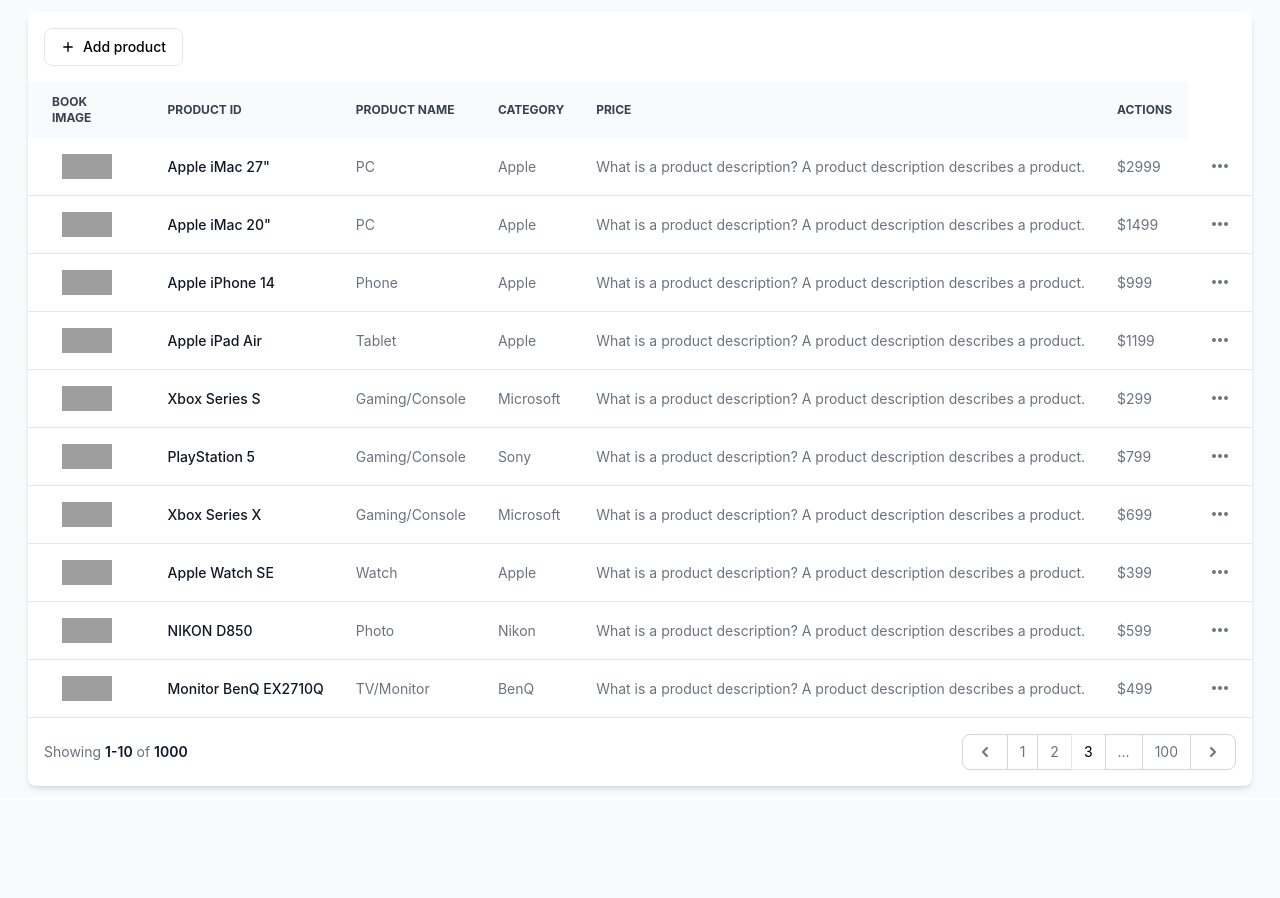
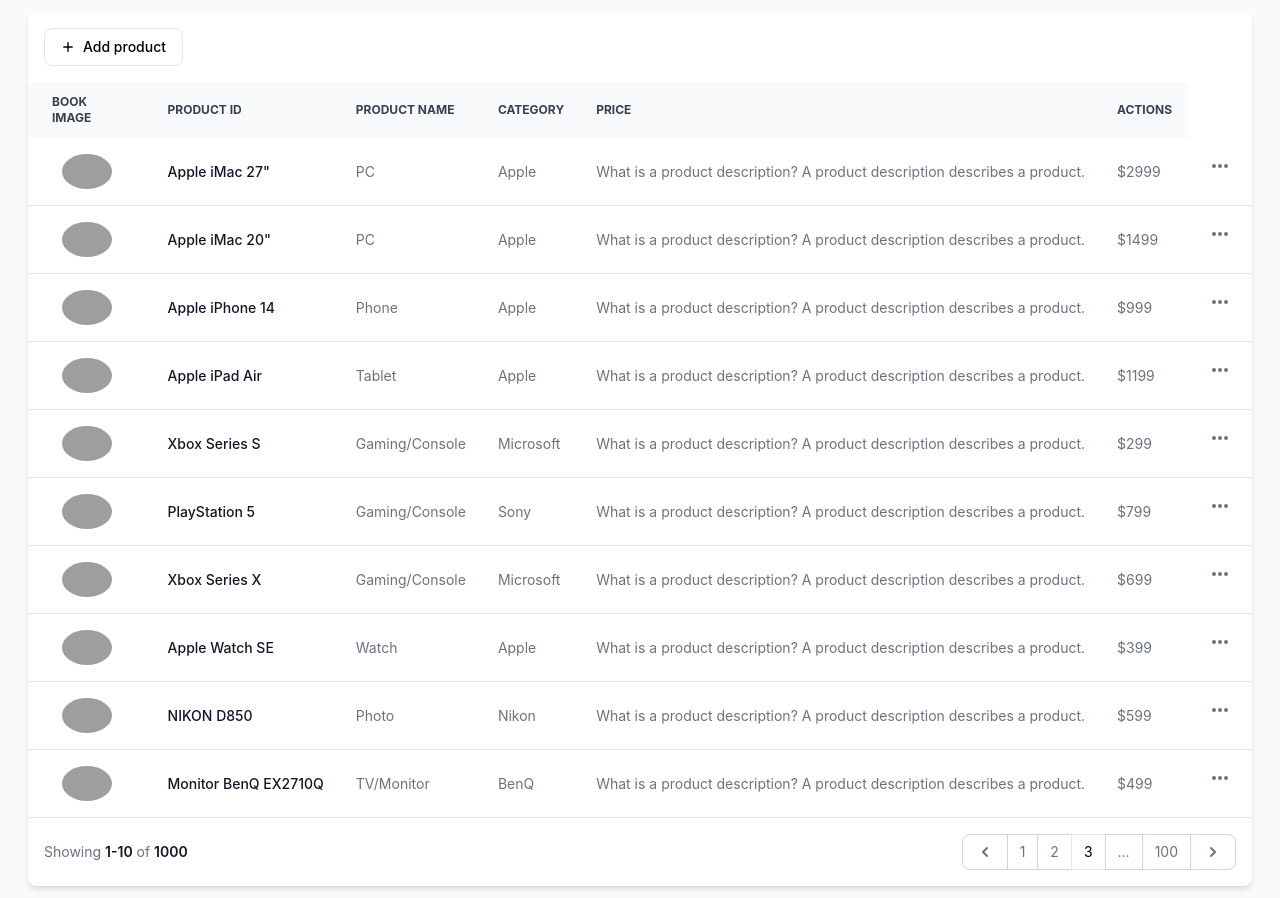
Before and after one commit to alamovAsadbek/month_6_lesson_5, a Python web app: template templates/index.html in a window 1280 px wide. Before the commit the page ends 789 px from the top, so only its background shows below. Run offline with Jinja, Linux system fonts and the light colour scheme; the template is opened without the code that fills it, so the values that code supplies are empty; some libraries are stand-ins or nearby versions; grey boxes are pictures that could not be loaded.

Commit message:
change style.css

```diff
--- a/assets/css/style.css
+++ b/assets/css/style.css
@@ -10,7 +10,8 @@
 
 .row-book-img {
     width: 50px;
-    height: 25px;
+    height: 35px;
+    border-radius: 50%;
     margin-left: 10px;
     object-fit: cover;
 }
```
